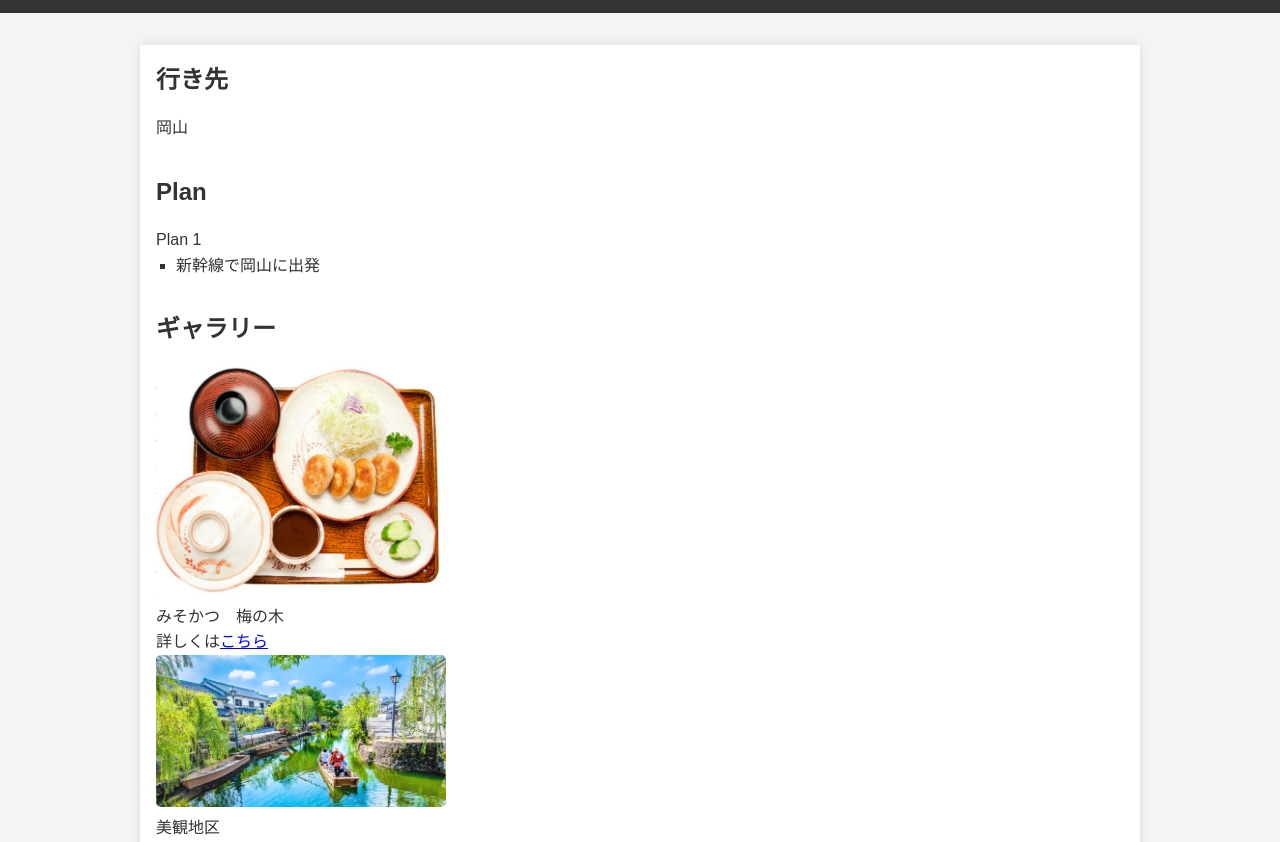
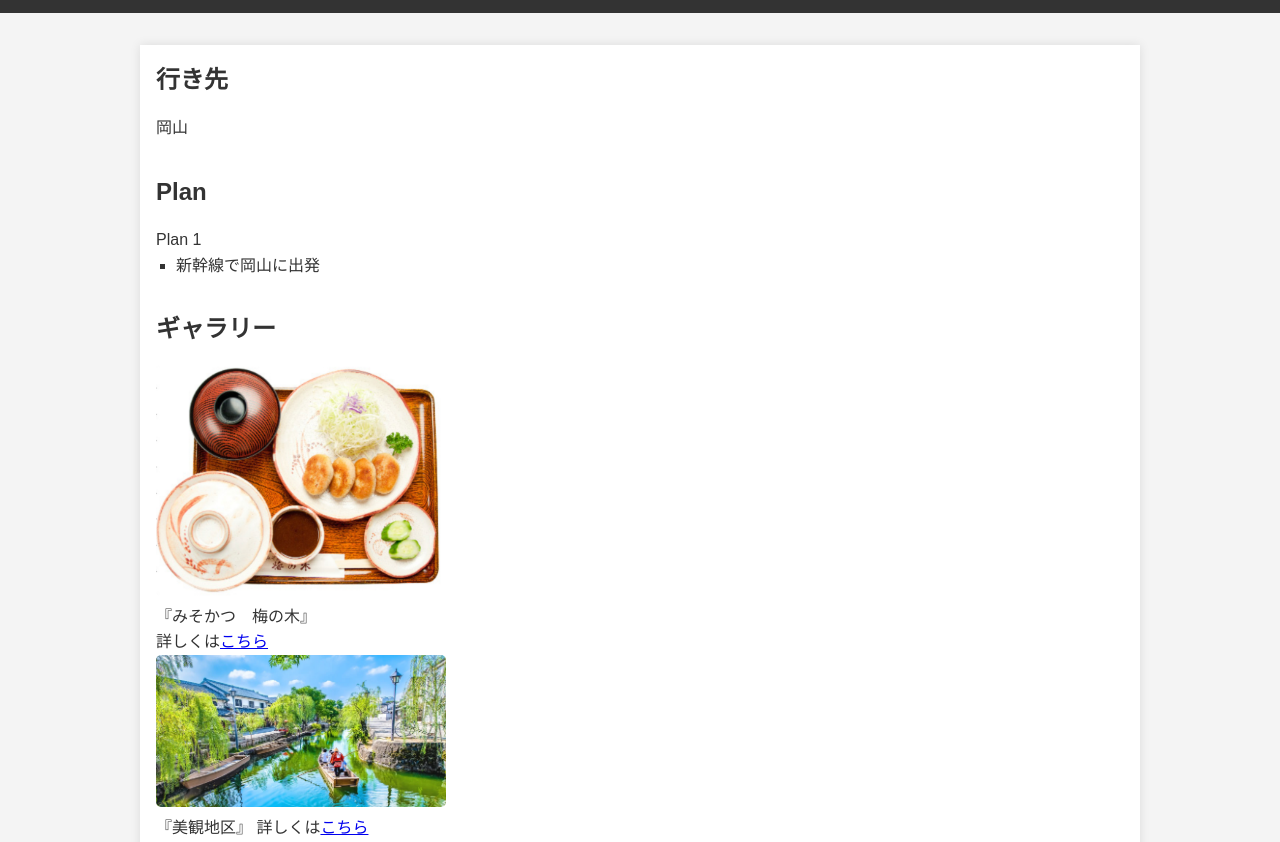
Before and after one commit to ogishun4869/travel, a plain HTML site: page index.html in a window 1280 px wide. Shown: the part 109-951 px from the top of the page. Drawn offline with Linux system fonts and the light colour scheme.

Commit message:
Updated: 2024-09-29 00:13:32

```diff
--- a/index.html
+++ b/index.html
@@ -41,13 +41,13 @@
 
                     <img src="umenoki.png" alt="みそかつ　梅の木">
                     <figcaption>
-                    みそかつ　梅の木<br>
+                    『みそかつ　梅の木』<br>
                     詳しくは<a href="http://misokatsu-umenoki.com/menu/set_menu.html">こちら</a>
                     </figcaption>
 
                     <img src="bikanchiku.png" alt="美観地区">
                     <figcaption>
-                      美観地区<br>
+                    『美観地区』
                     詳しくは<a href="https://www.kurashiki-tabi.jp/standard/kurashiki-bikan-historical-quarter/">こちら</a>
                     </figcaption>
 
```
